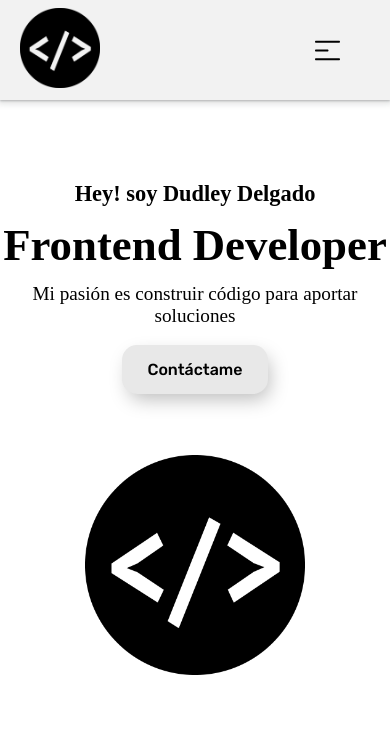
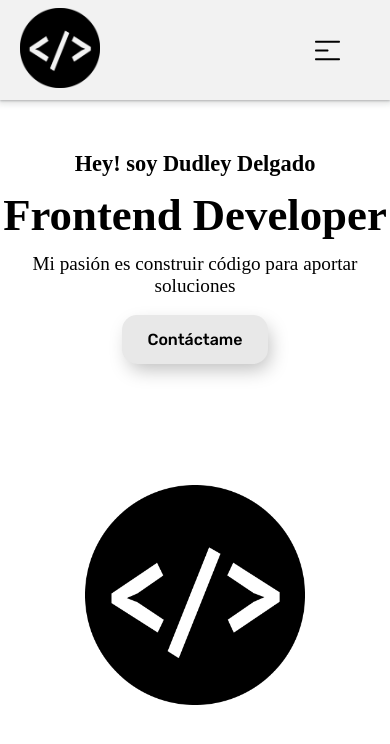
Before and after one commit to Arturodelgado0412/portfolio, a plain HTML site: page index.html in a window 390 px wide. Drawn offline with Linux system fonts and the light colour scheme.

Commit message:
error in img

```diff
--- a/style.css
+++ b/style.css
@@ -299,7 +299,7 @@
 
         .container-content-right img {
           width: 220px;
-          margin-top: -100px;
+          margin-top: 20px;
         }
       }
 
```
